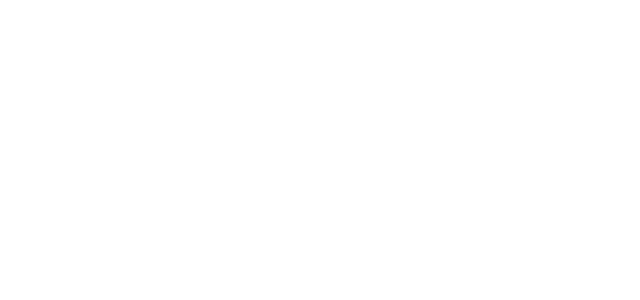
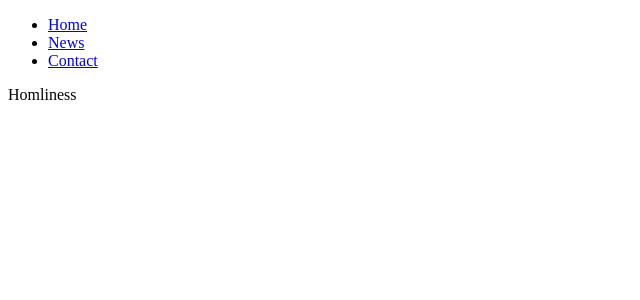
Before and after one commit to Noroff-FEU-Assignments/css-frameworks-ca-Soph-H-P, a React (Create React App) app: page / in a window 1280 px wide. Shown: the top 300 px of the page, without its empty margins (0-640 px from the left). Built offline with nearby package versions, Linux system fonts and the light colour scheme.

Commit message:
set up router and routes

```diff
--- a/package.json
+++ b/package.json
@@ -7,7 +7,9 @@
     "@testing-library/react": "^11.1.0",
     "@testing-library/user-event": "^12.1.10",
     "react": "^17.0.2",
+    "react-bootstrap": "^2.0.2",
     "react-dom": "^17.0.2",
+    "react-router-dom": "^6.0.2",
     "react-scripts": "4.0.3",
     "web-vitals": "^1.0.1"
   },
--- a/src/App.js
+++ b/src/App.js
@@ -1,15 +1,60 @@
-import React from 'react'
+import React from 'react';
 import './App.css';
+import { BrowserRouter as Router, Routes, Route, NavLink } from "react-router-dom";
+// import Navbar from "react-bootstrap/Navbar";
+import Home from './pages/Home';
+import Contact from './pages/Contact';
+import News from './pages/News';
 
 const App = () => {
   return (
-    <div className="App">
-      <header className="App-header">
+    <Router>
+      <div>
+        {/* <Navbar expand="lg">
+          <Navbar.Brand href="/">Logo</Navbar.Brand>
+          <Navbar.Toggle aria-controls="basic-navbar-nav" />
+          <Navbar.Collapse id="basic-navbar-nav">
+            <Nav className="mr-auto">
+              <NavLink exact to="/" className="nav-link">
+                Home
+              </NavLink>
+              <NavLink to="/about" className="nav-link">
+                About
+              </NavLink>
+              <NavLink to="/dashboard" className="nav-link">
+                Dashboard
+              </NavLink>
+            </Nav>
+          </Navbar.Collapse>
+        </Navbar> */}
+        <ul>
+            <li>
+                <NavLink exact to="/">
+                    Home
+                </NavLink>
+            </li>
+            <li>
+                <NavLink to="/news">News</NavLink>
+            </li>
+            <li>
+                <NavLink to="/contact">Contact</NavLink>
+            </li>
+        </ul>
 
 
-      </header>
-    </div>
+
+        <Routes>
+          <Route exact path="/" element={<Home/>}>
+
+          </Route>
+          <Route path="/news" element={<News/>}>
+          </Route>
+          <Route path="/contact" element={<Contact/>}>
+          </Route>
+        </Routes>
+      </div>
+    </Router>
   );
-}
+};
 
 export default App;
```
Also changed, not shown: 1 other file (tests, documents, lock files or other folders).
